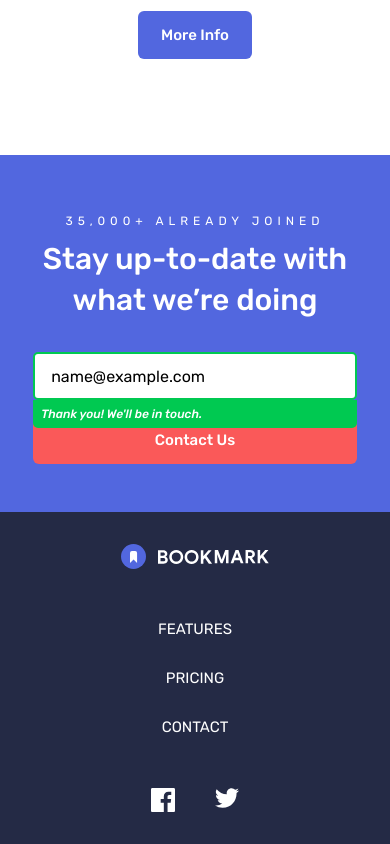
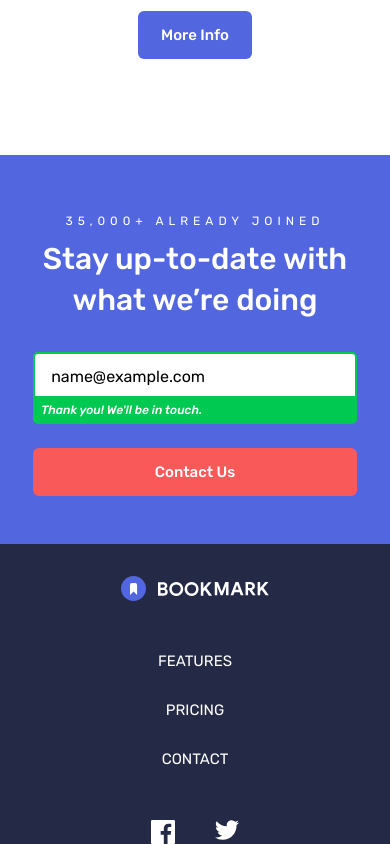
Before and after one commit to baby4dm/bookmark-landing-page, a website built with Vite: page index.html in a window 390 px wide. Both pictures are taken after typing "name@example.com" into the empty fields and a click on the button "Contact Us". Shown: the part 3890-4734 px from the top of the page. Built offline with nearby package versions, Linux system fonts and the light colour scheme.

Commit message:
fixed mobile layout

```diff
--- a/index.html
+++ b/index.html
@@ -279,8 +279,8 @@
           <div class="w-full">
             <details class="details-container">
               <summary>
-                <span>What is Bookmark?</span
-                ><svg xmlns="http://www.w3.org/2000/svg" width="18" height="12">
+                <span>What is Bookmark?</span>
+                <svg xmlns="http://www.w3.org/2000/svg" width="18" height="12">
                   <path fill="none" stroke-width="3" d="M1 1l8 8 8-8" />
                 </svg>
               </summary>
@@ -382,7 +382,7 @@
 
             <button
               type="submit"
-              class="btn-primary bg-red-400 md:flex-126 hover:bg-white hover:border-[2px] hover:border-red-400 hover:text-red-400 md:flex-126"
+              class="contact-btn btn-primary bg-red-400 md:flex-126 hover:bg-white hover:border-[2px] hover:border-red-400 hover:text-red-400 md:flex-126"
             >
               Contact Us
             </button>
--- a/src/index.js
+++ b/src/index.js
@@ -28,6 +28,7 @@ const contentParagraph = document.querySelector(".content");
 const menuToggle = document.querySelector(".menu-toggle");
 const mobileNav = document.querySelector(".mobile-nav");
 const closeBtn = document.querySelector(".close-btn");
+const contactBtn = document.querySelector(".contact-btn");
 
 function updateContent(index) {
   contentTitle.style.opacity = "0";
@@ -78,6 +79,7 @@ document.addEventListener("DOMContentLoaded", () => {
   const emailInput = document.getElementById("emailInput");
   const errorIcon = document.getElementById("errorIcon");
   const errorMessage = document.getElementById("errorMessage");
+  const screenWidth = window.innerWidth;
 
   const emailRegex = /^[^\s@]+@[^\s@]+\.[^\s@]+$/;
 
@@ -95,6 +97,9 @@ document.addEventListener("DOMContentLoaded", () => {
     );
     errorIcon.classList.add("hidden");
     errorMessage.classList.add("hidden");
+    errorMessage.classList.remove("success-message");
+    contactBtn.style.marginTop = "0";
+
     errorMessage.textContent = ERROR_MESSAGE_TEXT;
   };
 
@@ -107,6 +112,9 @@ document.addEventListener("DOMContentLoaded", () => {
     if (isEmpty || !isEmailValid) {
       input.classList.add(ERROR_CLASS, ERROR_BOTTOM_FIX_CLASS);
       errorIcon.classList.remove("hidden");
+      if (screenWidth < 768) {
+        contactBtn.style.marginTop = "32px";
+      }
       errorMessage.classList.remove("hidden");
       errorMessage.textContent = ERROR_MESSAGE_TEXT;
       return false;
@@ -125,6 +133,10 @@ document.addEventListener("DOMContentLoaded", () => {
       emailInput.classList.add(SUCCESS_CLASS);
 
       errorMessage.classList.add("success-message");
+      if (screenWidth < 768) {
+        contactBtn.style.marginTop = "32px";
+      }
+
       errorMessage.classList.remove("hidden");
       errorMessage.textContent = SUCCESS_MESSAGE_TEXT;
 
--- a/src/style.css
+++ b/src/style.css
@@ -119,7 +119,7 @@
   }
 
   .details-container summary {
-    @apply flex items-center justify-between gap-4 py-4 cursor-pointer list-none text-blue-950 text-p2-mobile md:text-p4 hover:text-red-400;
+    @apply flex items-center text-start justify-between gap-4 py-4 cursor-pointer list-none text-blue-950 text-p2-mobile md:text-p4 hover:text-red-400;
   }
 
   .details-container summary svg {
@@ -129,7 +129,10 @@
   .details-container[open] summary svg {
     @apply rotate-180 stroke-red-400;
   }
-
+  .icon-arrow {
+    width: 18px;
+    height: auto;
+  }
   .details-container[open] summary {
     @apply text-red-400;
   }
@@ -170,14 +173,6 @@
 
   .error-message {
     @apply bg-[#FA5959] text-white text-xs px-2 py-1.5 italic text-start;
-
-    position: absolute;
-    top: 48px;
-    left: 0;
-    right: 0;
-    z-index: 10;
-    border-bottom-left-radius: 5px;
-    border-bottom-right-radius: 5px;
   }
 
   .input-invalid-bottom-fix {
@@ -190,16 +185,15 @@
 
   .success-message {
     @apply bg-green-500 text-white text-xs px-2 py-1.5 italic;
-
+  }
+  .error-message,
+  .success-message {
     position: absolute;
-    top: 48px;
+    top: 44px;
     left: 0;
     right: 0;
     z-index: 10;
     border-bottom-left-radius: 5px;
     border-bottom-right-radius: 5px;
   }
-  .input-success-border {
-    @apply border-2 border-green-500;
-  }
 }
```
